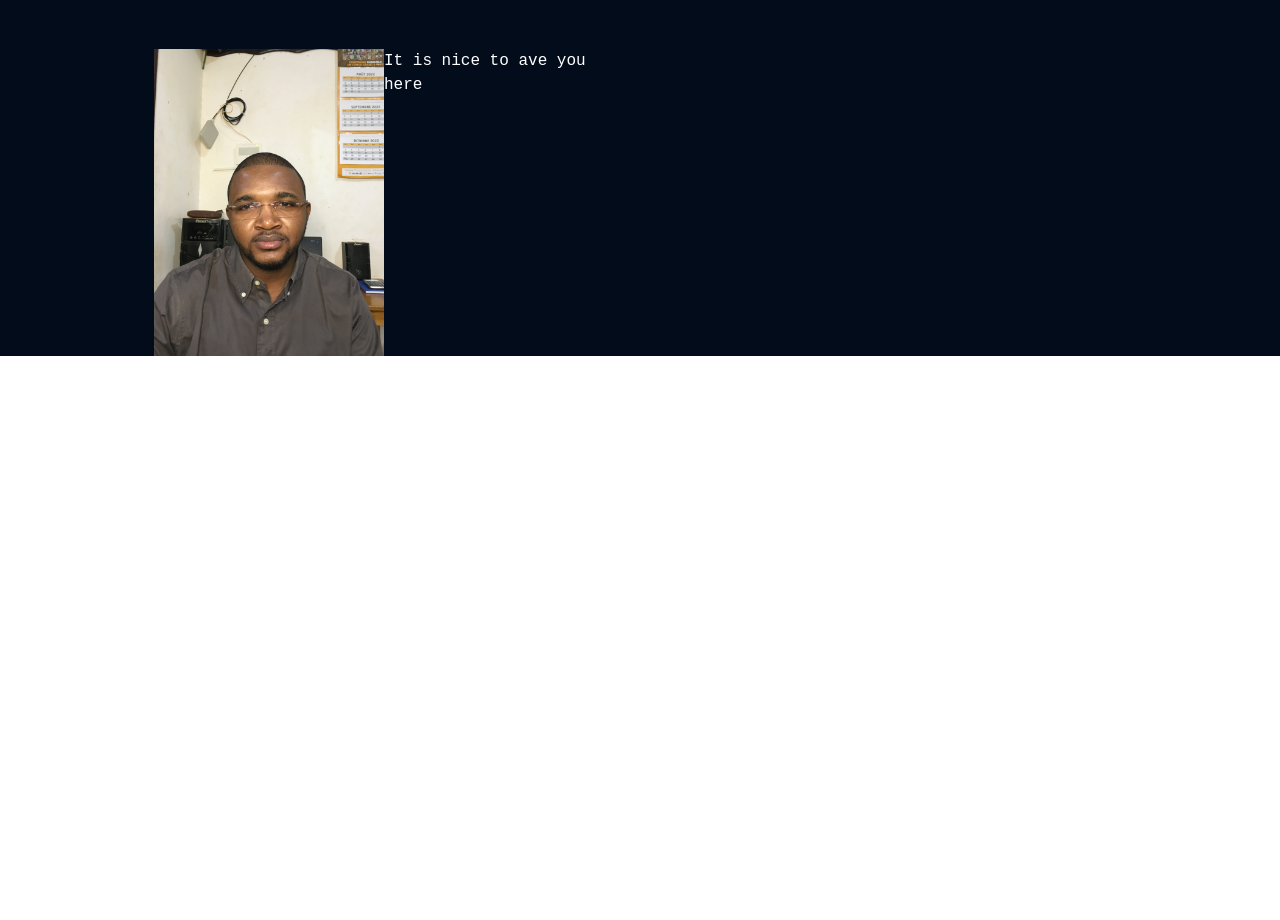
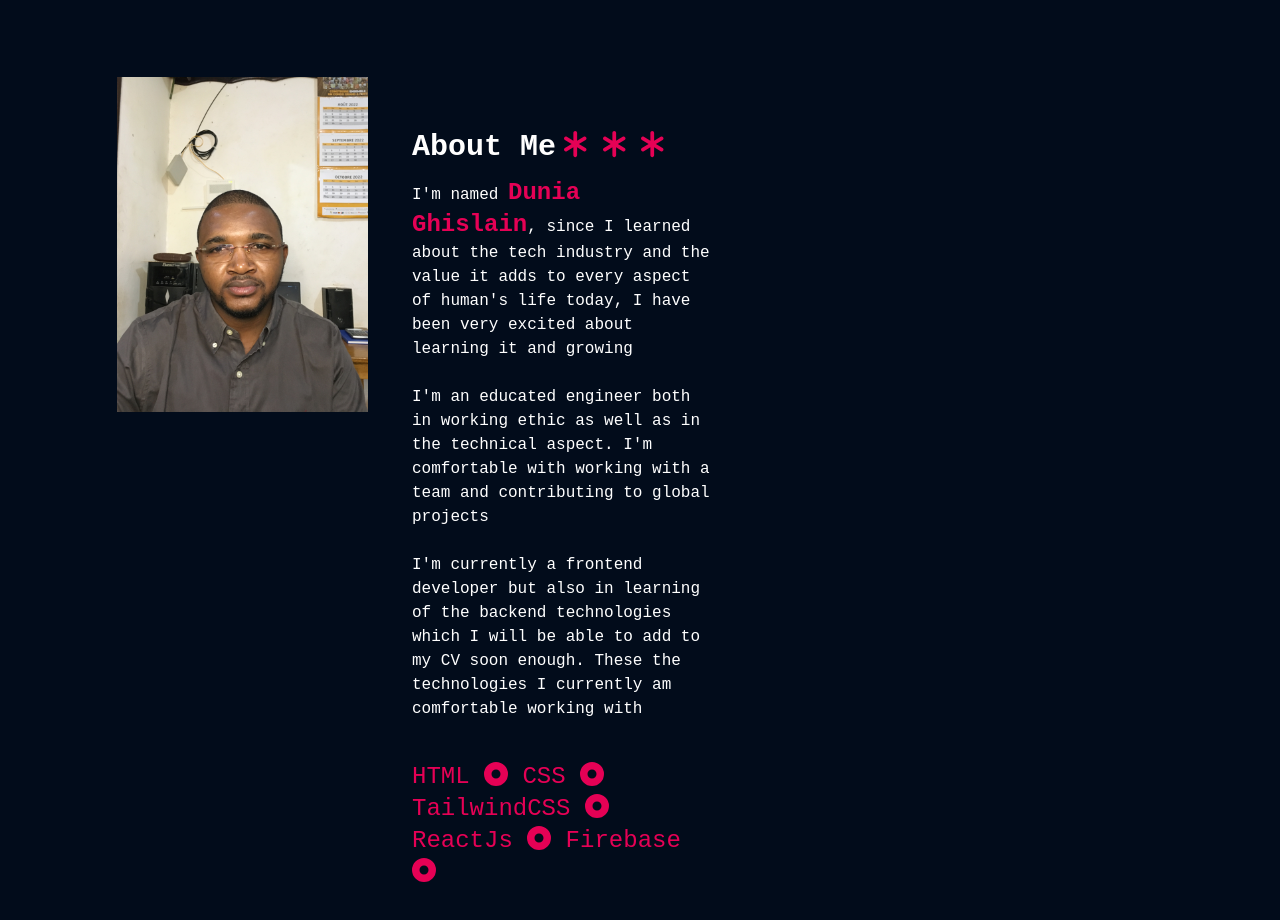
Before and after one commit to ddunia680/portfolio, a React (Create React App) app: page / in a window 1280 px wide. Shown: the part 540-1460 px from the top of the page. Before the commit the page ends 896 px from the top, so only its background shows below. Built offline with nearby package versions, Linux system fonts and the light colour scheme.

Commit message:
progress 1

```diff
--- a/package.json
+++ b/package.json
@@ -3,6 +3,9 @@
   "version": "0.1.0",
   "private": true,
   "dependencies": {
+    "@fortawesome/fontawesome-svg-core": "^6.2.1",
+    "@fortawesome/free-solid-svg-icons": "^6.2.1",
+    "@fortawesome/react-fontawesome": "^0.2.0",
     "@testing-library/jest-dom": "^5.16.5",
     "@testing-library/react": "^13.4.0",
     "@testing-library/user-event": "^13.5.0",
--- a/src/containers/Header/header.js
+++ b/src/containers/Header/header.js
@@ -2,7 +2,8 @@ import React from 'react';
 import NavItems from '../../components/navigation/navItems';
 import GoButton from '../../components/GoButton/goButton';
 
-
+import { FontAwesomeIcon } from '@fortawesome/react-fontawesome';
+import { faListUl, faX } from '@fortawesome/free-solid-svg-icons'
 import logo from '../../images/logo.png'
 
 function header(props) {
@@ -17,6 +18,10 @@ function header(props) {
                     Download CV
                 </GoButton>
             </div>
+            <div className='h-80% block md:hidden'>
+                <FontAwesomeIcon icon={faListUl} className='text-fromLogo text-3xl'/>
+                {/* <FontAwesomeIcon icon={faX} className='text-fromLogo text-3xl'/> */}
+            </div>
 
         </header>
     );
--- a/src/containers/Presentation/presentation.js
+++ b/src/containers/Presentation/presentation.js
@@ -7,7 +7,7 @@ function presentation(props) {
                 <p className='text-fromLogo font-bold '>Hello there, I'm </p>
                 <h1 className='text-[2.000rem] text-white font-extrabold font-sans md:text-[5.052rem]'>Dunia Dunia</h1>
                 <p>I'm a big believe in technology as a key to easing every aspect of the human activities through scalable software, well designed and utility based</p>
-                <button className='px-3 w-50 my-10 mx-auto border-2 border-fromLogo p-2 rounded-lg text-fromLogo hover:bg-lightButton hover:text-fromLogo'>Let's Connect</button>
+                <button className='px-3 w-50 mx-auto border-2 border-fromLogo p-2 rounded-lg text-fromLogo hover:bg-lightButton hover:text-fromLogo'>Let's Connect</button>
             </div>
         </div>
     );
--- a/src/containers/aboutSection/about.js
+++ b/src/containers/aboutSection/about.js
@@ -1,14 +1,28 @@
+import { FontAwesomeIcon } from '@fortawesome/react-fontawesome';
+import { faAsterisk, faCircleDot } from '@fortawesome/free-solid-svg-icons'
+
 import React from 'react';
 
 import dunia from '../../images/dunia.JPG';
 function about(props) {
     return (
-        <div className='container flex flex-row justify-center'>
-            <div className='w-[30%]'>
+        <div className='flex flex-col-reverse justify-center md:container mx-0 md:mx-7 md:flex-row'>
+            <div className='w-[100%] p-7 md:w-[40%]'>
                 <img src={dunia} alt=''/>
             </div>
-            <div className='w-[30%]'>
-                <p>It is nice to ave you here</p>
+            <div className='w-[90%] flex flex-col mx-4 my-20 md:w-[40%]'>
+                <h1 className='text-2xl font-bold text-center md:text-3xl md:text-left'>About Me
+                <FontAwesomeIcon icon={faAsterisk} className='text-fromLogo mx-1 md:mx-2'/>
+                <FontAwesomeIcon icon={faAsterisk} className='text-fromLogo mx-1 md:mx-2'/>
+                <FontAwesomeIcon icon={faAsterisk} className='text-fromLogo mx-1 md:mx-2'/></h1>
+
+                <p className='my-3 text-left'>I'm named <span className='text-xl font-bold text-fromLogo md:text-2xl'>Dunia Ghislain</span>, since I learned about the tech industry and the value it adds to every aspect of human's life today, I have been very excited about learning it and growing</p>
+
+                <p className='my-3 text-left'>I'm an educated engineer both in working ethic as well as in the technical aspect. I'm comfortable with working with a team and contributing to global projects </p>
+
+                <p className='my-3 text-left'>I'm currently a frontend developer but also in learning of the backend technologies which I will be able to add to my CV soon enough. These the technologies I currently am comfortable working with</p>
+
+                <p className='text-lg text-fromLogo mt-7 md:text-2xl'>HTML <FontAwesomeIcon icon={faCircleDot}/> CSS <FontAwesomeIcon icon={faCircleDot}/> TailwindCSS <FontAwesomeIcon icon={faCircleDot}/> ReactJs <FontAwesomeIcon icon={faCircleDot}/> Firebase <FontAwesomeIcon icon={faCircleDot}/></p>
             </div>
 
         </div>
```
Also changed, not shown: 1 other file (tests, documents, lock files or other folders).
